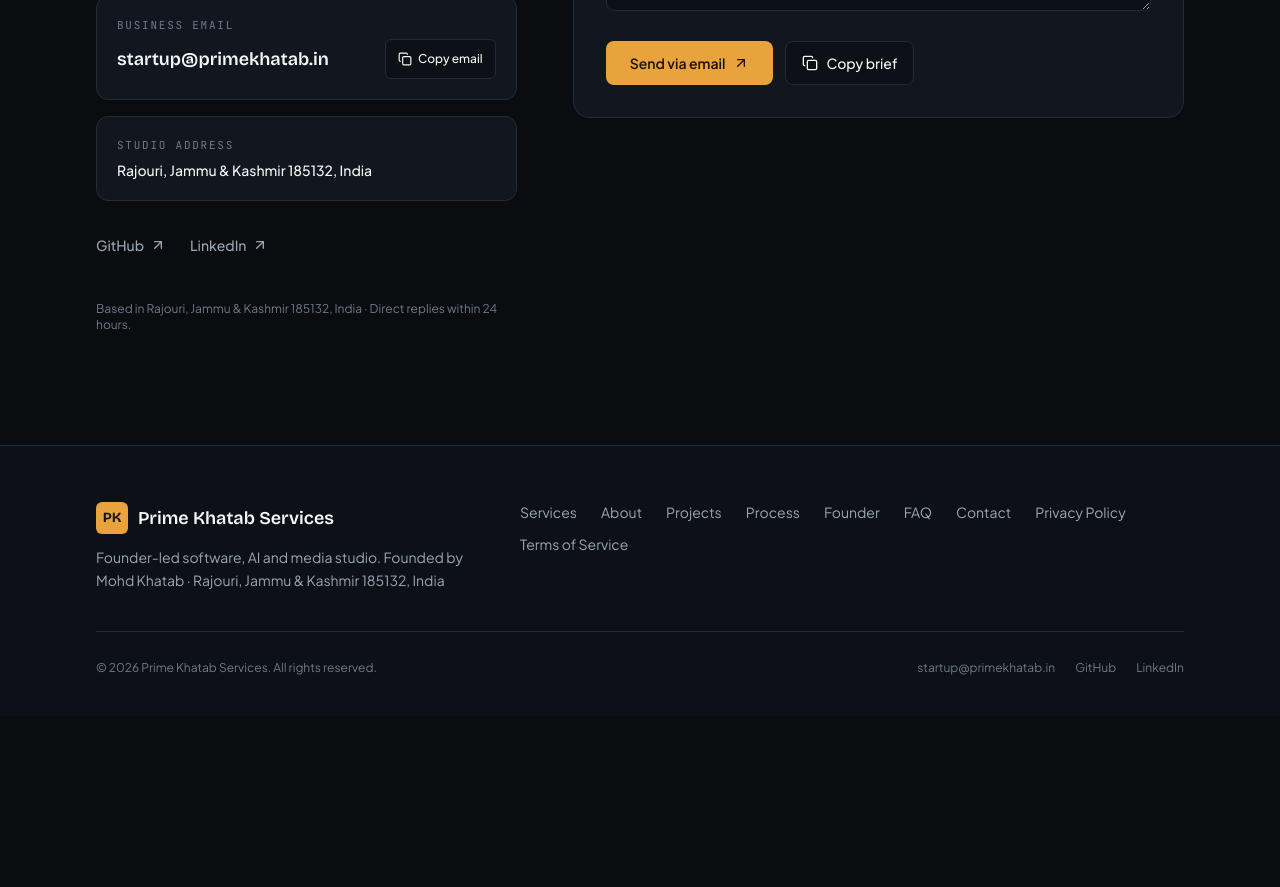
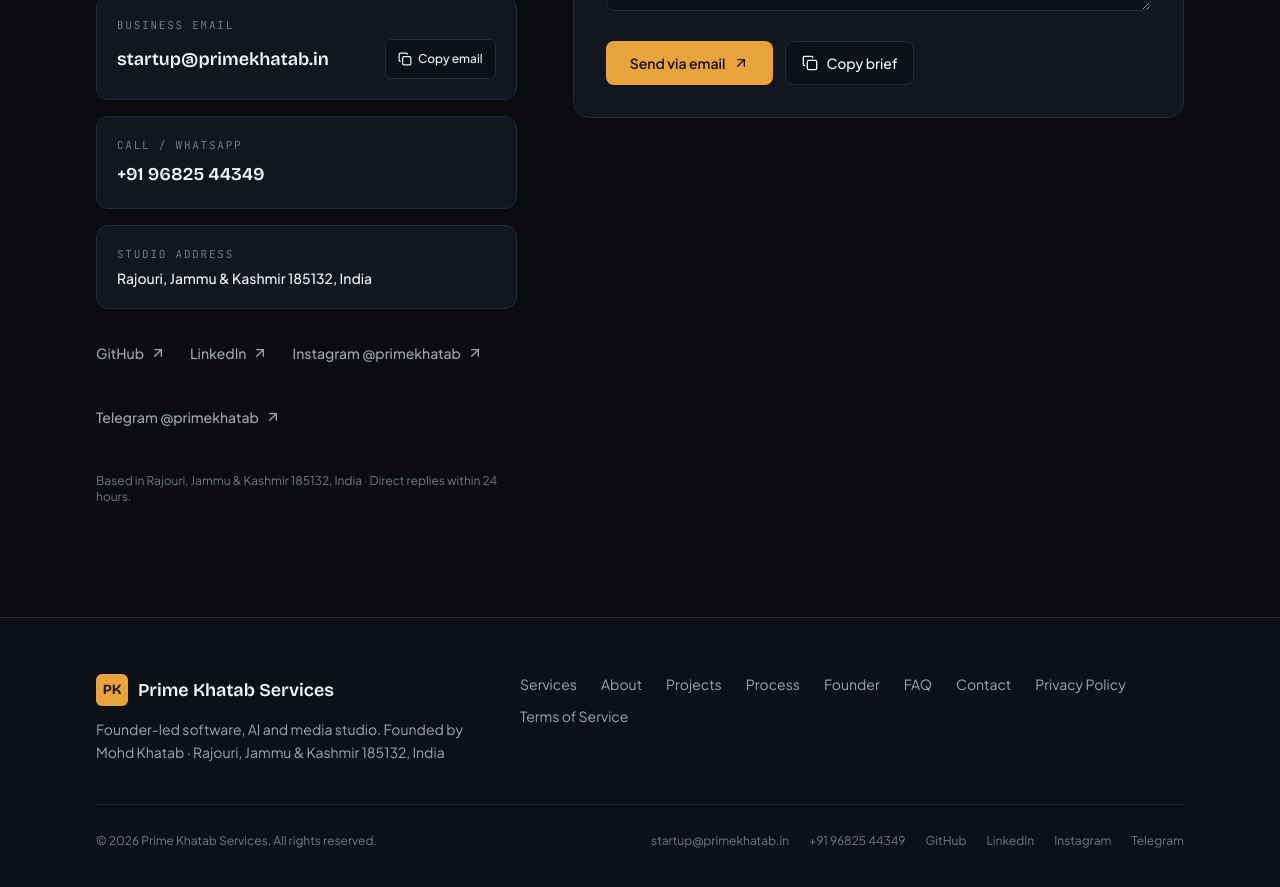
Before and after one commit to mohdkhatab/primekhatabservices-web, a React (Vite) app: page / in a window 1280 px wide. Shown: the part 8840-9727 px from the top of the page. Before the commit the page ends 9556 px from the top, so only its background shows below. Built offline with nearby package versions, Linux system fonts and the light colour scheme.

Commit message:
Contact: add phone, Instagram and Telegram links

```diff
--- a/src/components/Contact.tsx
+++ b/src/components/Contact.tsx
@@ -151,6 +151,18 @@ export function Contact() {
 
                 <div className="p-5 rounded-xl bg-panel border border-line">
                   <p className="font-mono text-[11px] tracking-[0.16em] uppercase text-faint mb-1.5">
+                    Call / WhatsApp
+                  </p>
+                  <a
+                    href={STUDIO_CONTACT.phoneHref}
+                    className="font-display text-lg font-semibold text-cream hover:text-accent transition-colors"
+                  >
+                    {STUDIO_CONTACT.phone}
+                  </a>
+                </div>
+
+                <div className="p-5 rounded-xl bg-panel border border-line">
+                  <p className="font-mono text-[11px] tracking-[0.16em] uppercase text-faint mb-1.5">
                     Studio Address
                   </p>
                   <p className="text-sm font-medium text-cream">{STUDIO_CONTACT.fullAddress}</p>
@@ -173,6 +185,24 @@ export function Contact() {
                     className="inline-flex items-center gap-1.5 min-h-[40px] font-medium text-muted hover:text-cream transition-colors"
                   >
                     <span>LinkedIn</span>
+                    <ArrowUpRight className="w-4 h-4" aria-hidden="true" />
+                  </a>
+                  <a
+                    href={STUDIO_CONTACT.instagram}
+                    target="_blank"
+                    rel="noopener noreferrer"
+                    className="inline-flex items-center gap-1.5 min-h-[40px] font-medium text-muted hover:text-cream transition-colors"
+                  >
+                    <span>Instagram {STUDIO_CONTACT.instagramHandle}</span>
+                    <ArrowUpRight className="w-4 h-4" aria-hidden="true" />
+                  </a>
+                  <a
+                    href={STUDIO_CONTACT.telegram}
+                    target="_blank"
+                    rel="noopener noreferrer"
+                    className="inline-flex items-center gap-1.5 min-h-[40px] font-medium text-muted hover:text-cream transition-colors"
+                  >
+                    <span>Telegram {STUDIO_CONTACT.telegramHandle}</span>
                     <ArrowUpRight className="w-4 h-4" aria-hidden="true" />
                   </a>
                 </div>
--- a/src/components/Footer.tsx
+++ b/src/components/Footer.tsx
@@ -95,6 +95,12 @@ export function Footer({onNavigate}: FooterProps) {
               {STUDIO_CONTACT.email}
             </a>
             <a
+              href={STUDIO_CONTACT.phoneHref}
+              className="hover:text-cream transition-colors"
+            >
+              {STUDIO_CONTACT.phone}
+            </a>
+            <a
               href={STUDIO_CONTACT.github}
               target="_blank"
               rel="noopener noreferrer"
@@ -110,6 +116,22 @@ export function Footer({onNavigate}: FooterProps) {
             >
               LinkedIn
             </a>
+            <a
+              href={STUDIO_CONTACT.instagram}
+              target="_blank"
+              rel="noopener noreferrer"
+              className="hover:text-cream transition-colors"
+            >
+              Instagram
+            </a>
+            <a
+              href={STUDIO_CONTACT.telegram}
+              target="_blank"
+              rel="noopener noreferrer"
+              className="hover:text-cream transition-colors"
+            >
+              Telegram
+            </a>
           </div>
         </div>
       </div>
--- a/src/data/studioData.ts
+++ b/src/data/studioData.ts
@@ -39,8 +39,14 @@ export const STUDIO_CONTACT = {
   email: 'startup@primekhatab.in',
   mailtoHref:
     'mailto:startup@primekhatab.in?subject=Project%20Inquiry%20%E2%80%94%20Prime%20Khatab%20Services',
+  phone: '+91 96825 44349',
+  phoneHref: 'tel:+919682544349',
   github: 'https://github.com/mohdkhatab',
   linkedin: 'https://www.linkedin.com/in/mohd-khatab-3b5b7942a/',
+  instagram: 'https://instagram.com/primekhatab',
+  instagramHandle: '@primekhatab',
+  telegram: 'https://t.me/primekhatab',
+  telegramHandle: '@primekhatab',
 } as const;
 
 export const STUDIO_IMAGES = {
```
